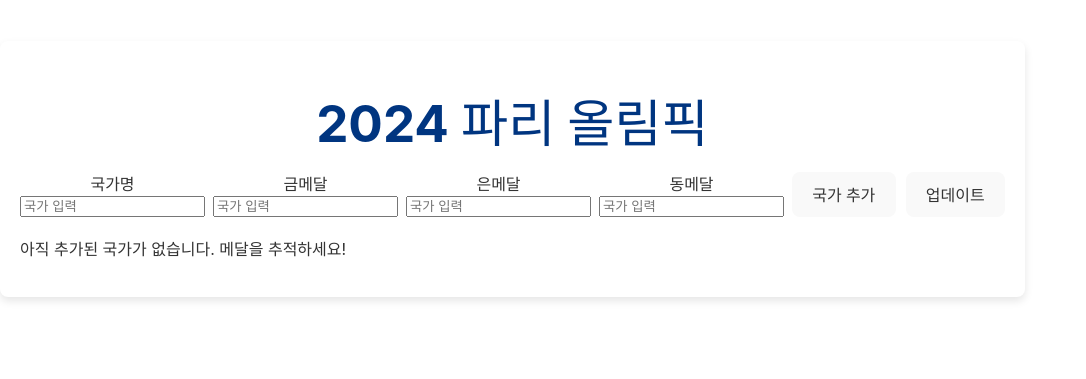
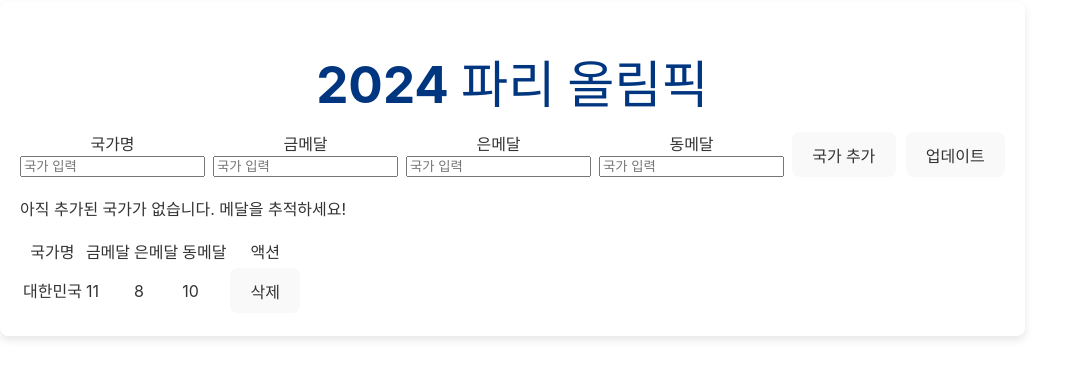
Before and after one commit to johj703/olympic_medal_tracker, a React (Vite) app: page / in a window 1280 px wide. Shown: the part 231-610 px from the top of the page, without its empty margins (0-1086 px from the left). Built offline with nearby package versions, Linux system fonts and the light colour scheme.

Commit message:
국대 추가 버튼 클릭하면 나타나는 테이블 작성

```diff
--- a/src/App.jsx
+++ b/src/App.jsx
@@ -29,6 +29,26 @@
       <div>
         <p>아직 추가된 국가가 없습니다. 메달을 추적하세요!</p>
       </div>
+      <table>
+        <thead>
+          <tr>
+            <th>국가명</th>
+            <th>금메달</th>
+            <th>은메달</th>
+            <th>동메달</th>
+            <th>액션</th>
+          </tr>
+        </thead>
+        <tbody>
+          <td>대한민국</td>
+          <td>11</td>
+          <td>8</td>
+          <td>10</td>
+          <td>
+            <button>삭제</button>
+          </td>
+        </tbody>
+      </table>
     </div>
   )
 }
```
